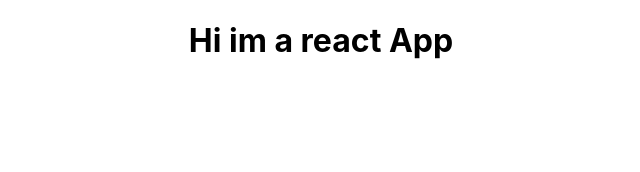
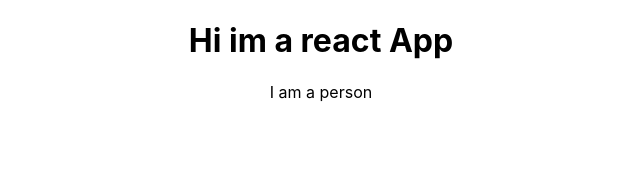
Before and after one commit to Masoume-vesali1993/udemy, a React (Create React App) app: page / in a window 1280 px wide. Shown: the top 172 px of the page, without its empty margins (319-959 px from the left). Built offline with nearby package versions, Linux system fonts and the light colour scheme.

Commit message:
import
component in App.js

```diff
--- a/src/App.js
+++ b/src/App.js
@@ -1,10 +1,13 @@
 import React from 'react';
 import './App.css';
+import Person from './Person/Person';
+import person from './Person/Person';
 
 function App() {
   return (
     <div className="App">
         <h1>Hi im a react App</h1>
+        <Person />
     </div>
   );
   // return React.createElement('div' , null, React.createElement('h1',{className: 'App'}, 'Does this work now?'));
```
